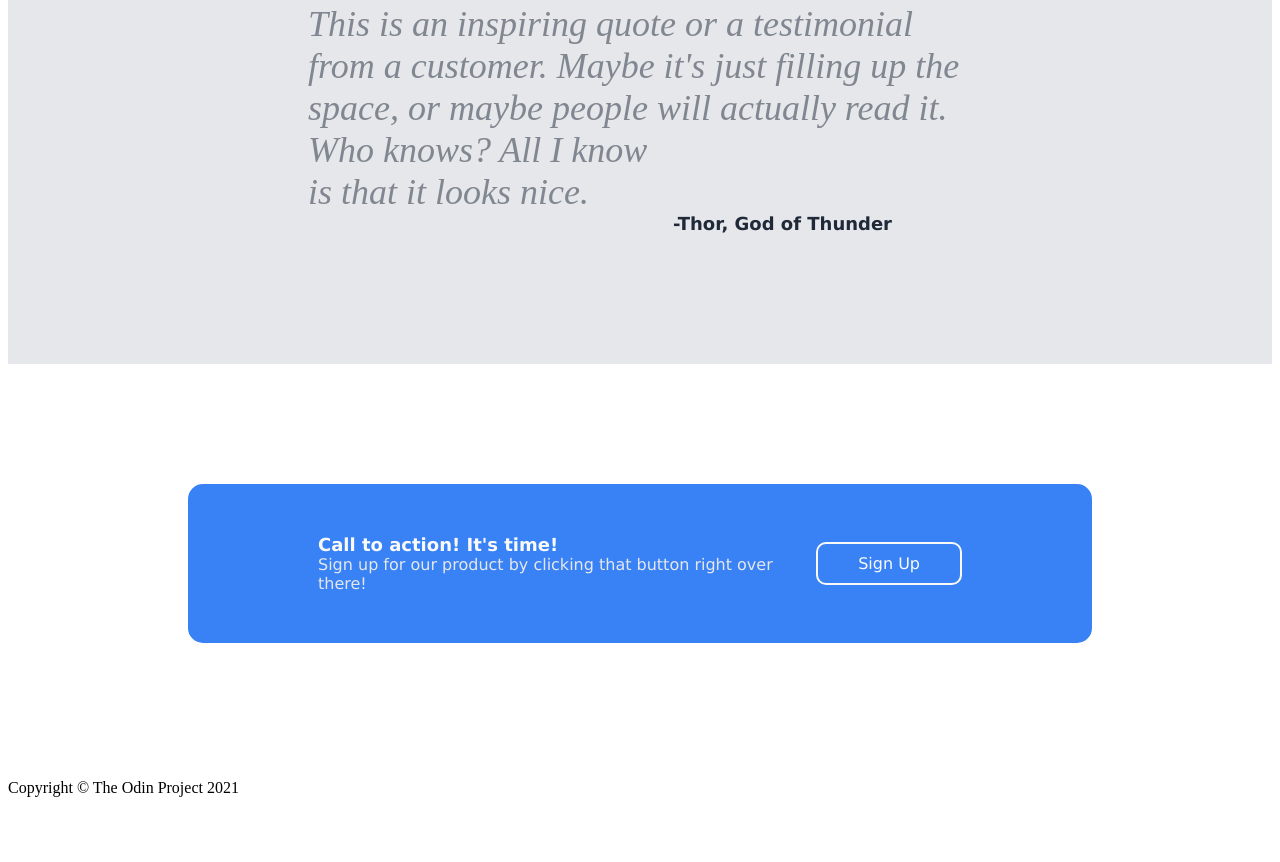
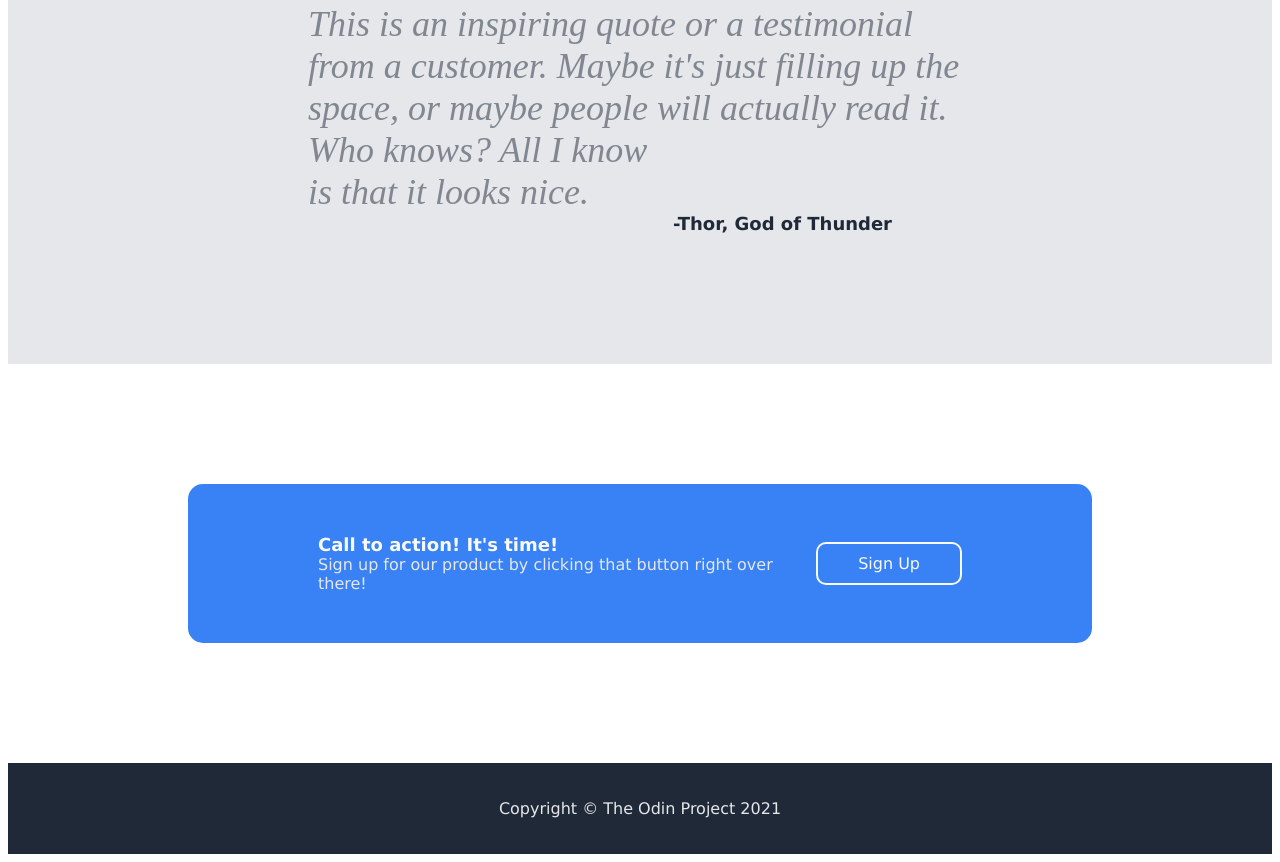
Before and after one commit to 91Flavio91/landing-page, a plain HTML site: page index.html in a window 1280 px wide. Shown: the part 1214-2076 px from the top of the page. Before the commit the page ends 2027 px from the top, so only its background shows below. Drawn offline with Linux system fonts and the light colour scheme.

Commit message:
Add style to the footer

```diff
--- a/style.css
+++ b/style.css
@@ -187,3 +187,16 @@ p.description {
     font-family: Verdana, sans-serif;
     color: #f9faf8;
 }
+
+
+
+
+#footer {
+    display: flex;
+    justify-content: center;
+    padding: 20px 200px;
+
+    font-family: Verdana, sans-serif;
+    background-color: #1f2937;
+    color: #e5e7eb;
+}
```
